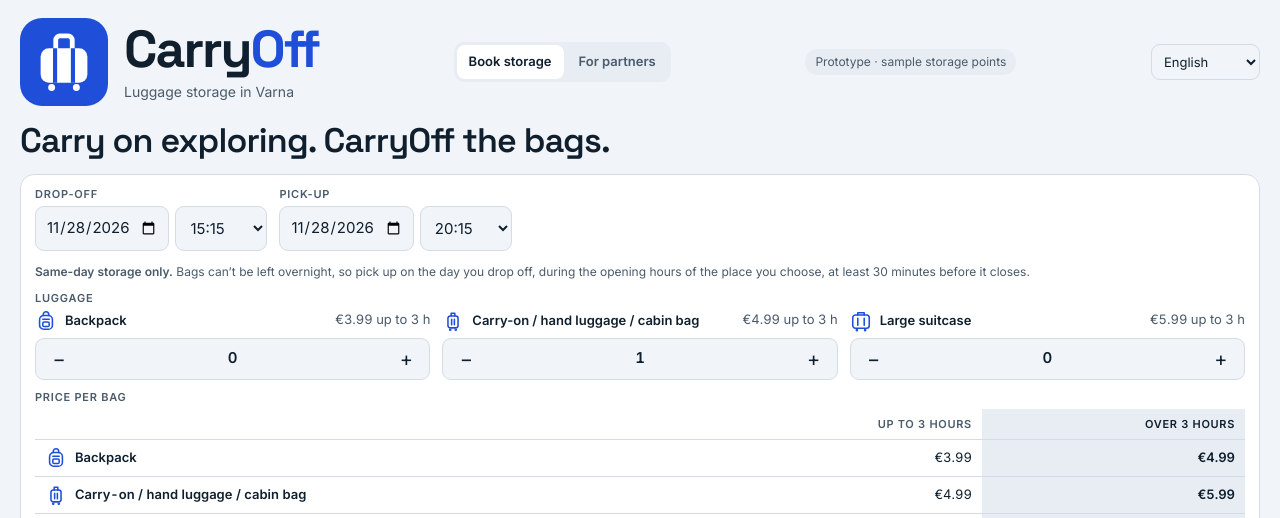
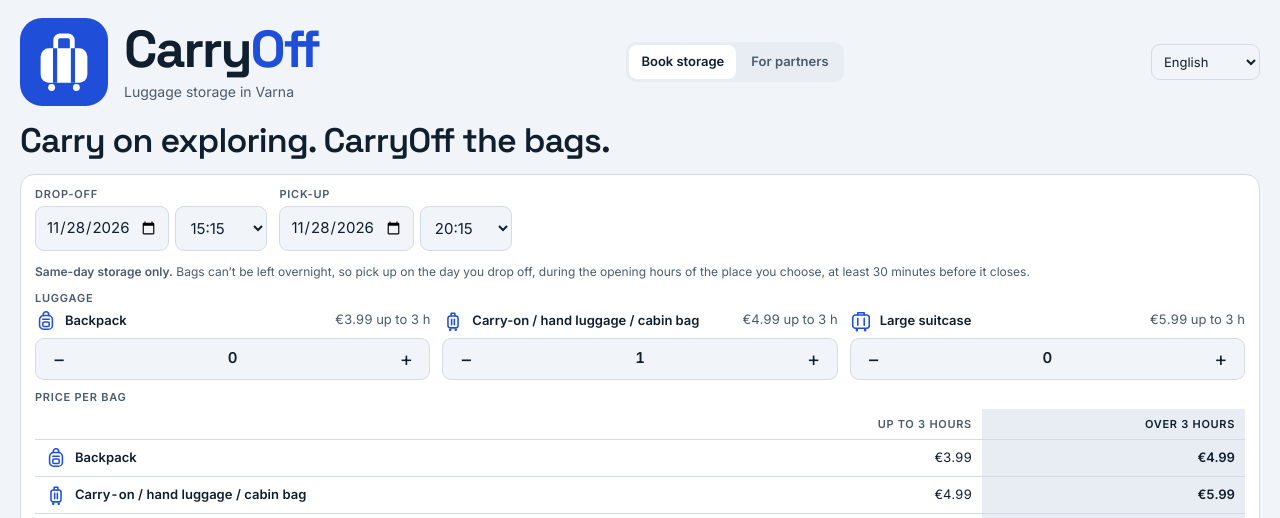
Before and after one commit to tonakis68/carryoff, a website: page index.html in a window 1280 px wide. Shown: the top 518 px of the page. Drawn offline with Linux system fonts and the light colour scheme; no server answers.

Commit message:
Remove the Prototype badge from the header
Co-Authored-By: Claude Sonnet 5.5 <noreply@anthropic.com>
Claude-Session: https://claude.ai/code/session_01JDE9uVGX4iTcyKuRiCKUHv

```diff
--- a/index.html
+++ b/index.html
@@ -317,7 +317,6 @@ ol.steps{margin:0;padding-left:20px;display:grid;gap:8px;font-size:14px}
       <div><b>Carry<span style="color:var(--accent)">Off</span></b><small>Luggage storage in Varna</small></div>
     </a>
     <nav class="nav" aria-label="Sections"><button type="button" data-v="book" aria-current="true">Book storage</button><button type="button" data-v="partners" aria-current="false">For partners</button></nav>
-    <span class="demo">Prototype · sample storage points</span>
     <select id="lang" class="lang" aria-label="Language"></select>
   </header>
 
```
